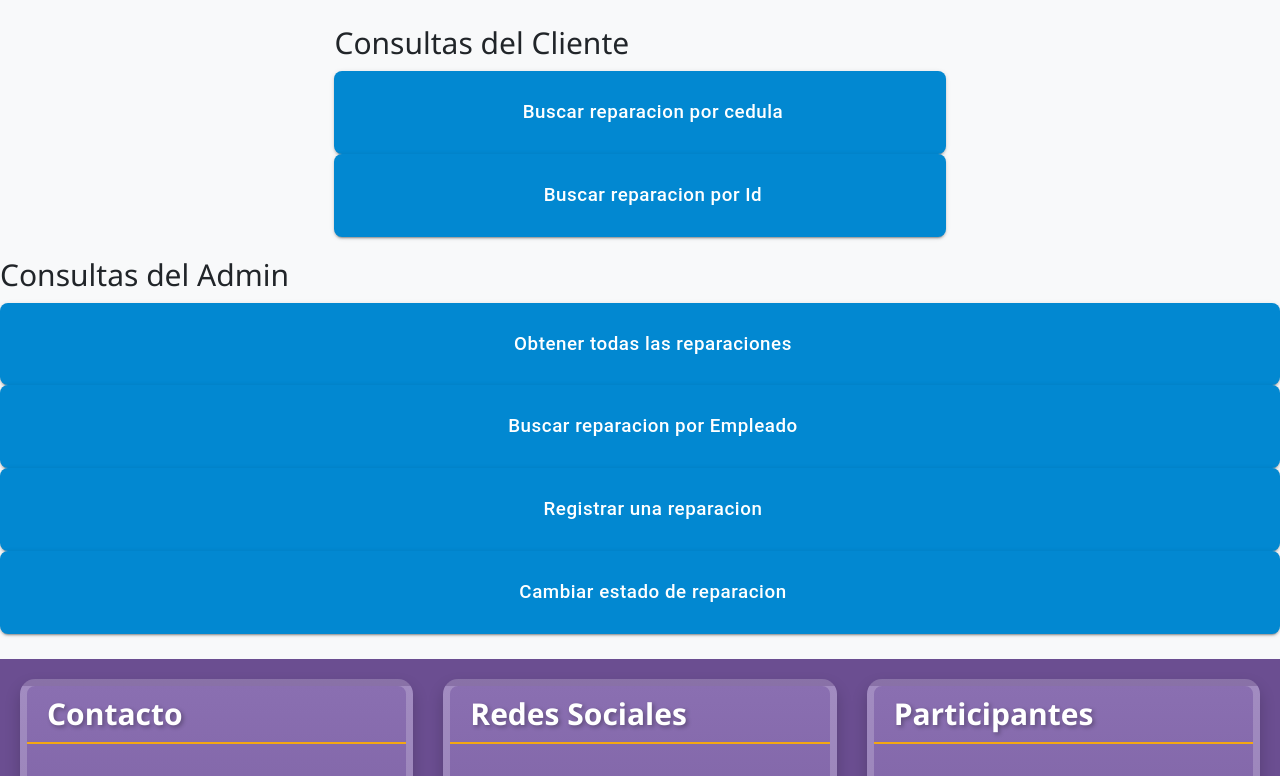
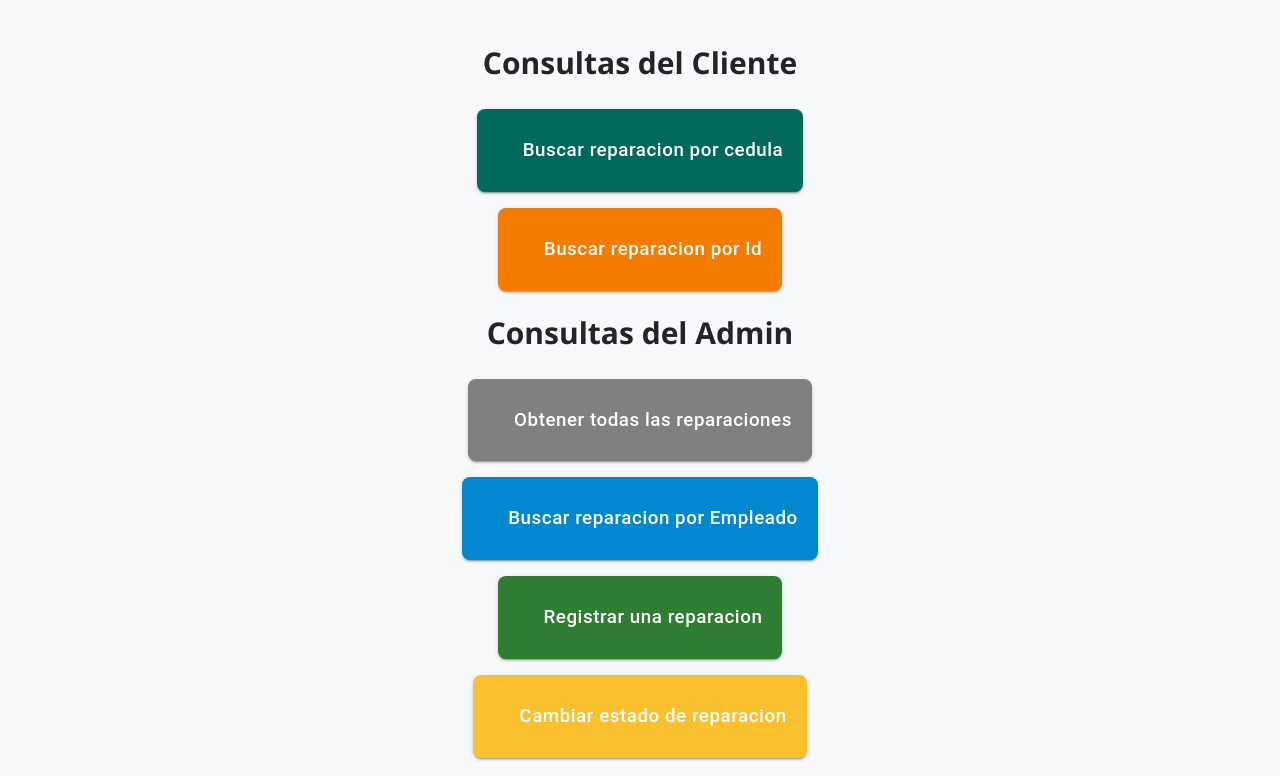
Before and after one commit to Mickaell22/proyecto-dawa-1, a React (Create React App) app: page /reparaciones in a window 1280 px wide. Shown: the part 464-1240 px from the top of the page. Built offline with nearby package versions, Linux system fonts and the light colour scheme; some icons are missing.

Commit message:
Modulo Reparaciones (Terminado)

```diff
--- /dev/null
+++ b/src/assets/css/estilos-troya.css
@@ -0,0 +1,140 @@
+.form-wrapper {
+  display: flex;
+  justify-content: center;
+  align-items: center;
+  height: 30vh;
+  background-color: #f9f9f9;
+}
+
+.busqueda-container {
+  display: flex;
+  align-items: center;
+  gap: 8px;
+  min-width: 600px;
+  width: 100%;
+  padding: 20px;
+  background-color: white;
+  border-radius: 8px;
+  box-shadow: 0 0 10px rgba(0, 0, 0, 0.1);
+}
+
+.busqueda-container label {
+  font-family: Verdana, sans-serif;
+  font-size: 16px;
+}
+
+.busqueda-container input {
+  flex: 1;
+  padding: 8px 10px;
+  font-size: 16px;
+  border: 2px solid darkcyan;
+  border-radius: 5px;
+  font-family: Verdana, sans-serif;
+  height: 35px;
+}
+
+.busqueda-container input:focus {
+  outline: none;
+  border-color: #008b8b;
+}
+
+.busqueda-container button {
+  background-color: #6b4e91;
+  color: white;
+  border: none;
+  padding: 8px 15px;
+  font-size: 16px;
+  border-radius: 5px;
+  cursor: pointer;
+  font-family: Verdana, sans-serif;
+}
+
+.busqueda-container button:hover {
+  background-color: #006666;
+}
+
+.tabla-reparaciones {
+  margin-top: 20px;
+  font-family: Verdana, sans-serif;
+}
+
+.tabla-reparaciones .MuiTableContainer-root {
+  border-radius: 8px;
+  box-shadow: 0 0 15px rgba(0, 139, 139, 0.3);
+}
+
+.tabla-reparaciones table {
+  border-collapse: separate;
+  border-spacing: 0;
+  width: 100%;
+}
+
+.tabla-reparaciones thead tr {
+  background-color: darkcyan;
+}
+
+.tabla-reparaciones thead tr th {
+  color: white;
+  font-weight: bold;
+  padding: 10px;
+  text-align: center;
+  border-right: 1px solid #004d4d;
+}
+
+.tabla-reparaciones thead tr th:last-child {
+  border-right: none;
+}
+
+.tabla-reparaciones tbody tr {
+  background-color: #f9f9f9;
+  transition: background-color 0.3s ease;
+}
+
+.tabla-reparaciones tbody tr:hover {
+  background-color: #d1f0f0;
+}
+
+.tabla-reparaciones tbody tr td {
+  padding: 8px;
+  text-align: center;
+  border-right: 1px solid #e0e0e0;
+}
+
+.tabla-reparaciones tbody tr td:last-child {
+  border-right: none;
+}
+
+.submenu-container {
+  max-width: 600px;
+  margin: 0 auto;
+  display: flex;
+  flex-direction: column;
+  align-items: center; /* Centra horizontalmente el contenido */
+  gap: 24px;
+  padding: 20px;
+  box-sizing: border-box;
+}
+
+.submenu-container > div {
+  display: flex;
+  flex-direction: column;
+  align-items: center;
+  gap: 16px;
+}
+
+.submenu-container h4 {
+  margin-bottom: 12px;
+  font-weight: 600;
+  text-align: center;
+}
+
+.submenu-buttons-row {
+  display: flex;
+  flex-wrap: wrap;
+  justify-content: center;
+  gap: 16px;
+}
+
+.submenu-button {
+  box-sizing: border-box;
+}
--- a/src/views/ActualizarReparacionForm.jsx
+++ b/src/views/ActualizarReparacionForm.jsx
@@ -21,6 +21,7 @@ import {
   MenuItem,
 } from "@mui/material";
 import axios from "axios";
+import "../assets/css/estilos-troya.css";
 
 function ActualizarReparacionForm() {
   const [reparacionSeleccionada, setReparacionSeleccionada] = useState();
@@ -90,20 +91,33 @@ function ActualizarReparacionForm() {
       <Typography variant="h5" gutterBottom>
         Reparaciones disponibles
       </Typography>
+      <div className="tabla-reparaciones">
         <TableContainer component={Paper} elevation={3}>
           <Table>
             <TableHead sx={{ backgroundColor: "gray" }}>
               <TableRow>
                 <TableCell style={{ color: "white" }}>ID Reparación</TableCell>
-              <TableCell style={{ color: "white" }}>Nombre del Cliente</TableCell>
-              <TableCell style={{ color: "white" }}>Cédula del Cliente</TableCell>
-              <TableCell style={{ color: "white" }}>Teléfono del Cliente</TableCell>
+                <TableCell style={{ color: "white" }}>
+                  Nombre del Cliente
+                </TableCell>
+                <TableCell style={{ color: "white" }}>
+                  Cédula del Cliente
+                </TableCell>
+                <TableCell style={{ color: "white" }}>
+                  Teléfono del Cliente
+                </TableCell>
                 <TableCell style={{ color: "white" }}>Equipo</TableCell>
-              <TableCell style={{ color: "white" }}>Problema Reportado</TableCell>
+                <TableCell style={{ color: "white" }}>
+                  Problema Reportado
+                </TableCell>
                 <TableCell style={{ color: "white" }}>Fecha Ingreso</TableCell>
                 <TableCell style={{ color: "white" }}>Estado</TableCell>
-              <TableCell style={{ color: "white" }}>Técnico Asignado (ID)</TableCell>
-              <TableCell style={{ color: "white" }}>Fecha Entrega Estimada</TableCell>
+                <TableCell style={{ color: "white" }}>
+                  Técnico Asignado (ID)
+                </TableCell>
+                <TableCell style={{ color: "white" }}>
+                  Fecha Entrega Estimada
+                </TableCell>
                 <TableCell style={{ color: "white" }}>ID Orden</TableCell>
                 <TableCell style={{ color: "white" }}>Acciones</TableCell>
               </TableRow>
@@ -120,7 +134,9 @@ function ActualizarReparacionForm() {
                   <TableCell align="center">{rep.fechaIngreso}</TableCell>
                   <TableCell align="center">{rep.estado}</TableCell>
                   <TableCell align="center">{rep.tecnicoId}</TableCell>
-                <TableCell align="center">{rep.fechaEntregaEstimada}</TableCell>
+                  <TableCell align="center">
+                    {rep.fechaEntregaEstimada}
+                  </TableCell>
                   <TableCell align="center">{rep.ordenId}</TableCell>
                   <TableCell align="center">
                     <Button
@@ -139,6 +155,7 @@ function ActualizarReparacionForm() {
             </TableBody>
           </Table>
         </TableContainer>
+      </div>
 
       <Modal
         open={banderaModal}
@@ -165,17 +182,45 @@ function ActualizarReparacionForm() {
           >
             <fieldset>
               <legend>Datos del Cliente</legend>
-              <Input disabled fullWidth value={reparacionSeleccionada?.id || ""} />
-              <Input disabled fullWidth value={reparacionSeleccionada?.clienteNombre || ""} />
-              <Input disabled fullWidth value={reparacionSeleccionada?.clienteCedula || ""} />
-              <Input disabled fullWidth value={reparacionSeleccionada?.clienteTelefono || ""} />
+              <Input
+                disabled
+                fullWidth
+                value={reparacionSeleccionada?.id || ""}
+              />
+              <Input
+                disabled
+                fullWidth
+                value={reparacionSeleccionada?.clienteNombre || ""}
+              />
+              <Input
+                disabled
+                fullWidth
+                value={reparacionSeleccionada?.clienteCedula || ""}
+              />
+              <Input
+                disabled
+                fullWidth
+                value={reparacionSeleccionada?.clienteTelefono || ""}
+              />
             </fieldset>
 
             <fieldset style={{ marginTop: "1rem" }}>
               <legend>Datos del Técnico</legend>
-              <Input disabled fullWidth value={reparacionSeleccionada?.tecnicoId || ""} />
-              <Input disabled fullWidth value={reparacionSeleccionada?.equipo || ""} />
-              <Input disabled fullWidth value={reparacionSeleccionada?.problemaReportado || ""} />
+              <Input
+                disabled
+                fullWidth
+                value={reparacionSeleccionada?.tecnicoId || ""}
+              />
+              <Input
+                disabled
+                fullWidth
+                value={reparacionSeleccionada?.equipo || ""}
+              />
+              <Input
+                disabled
+                fullWidth
+                value={reparacionSeleccionada?.problemaReportado || ""}
+              />
             </fieldset>
 
             <FormControl fullWidth margin="normal">
@@ -195,7 +240,11 @@ function ActualizarReparacionForm() {
             </FormControl>
 
             <Box display="flex" justifyContent="flex-end" mt={2}>
-              <Button onClick={actualizarEstado} variant="contained" color="success">
+              <Button
+                onClick={actualizarEstado}
+                variant="contained"
+                color="success"
+              >
                 Guardar Estado
               </Button>
             </Box>
--- a/src/views/MenuReparaciones.jsx
+++ b/src/views/MenuReparaciones.jsx
@@ -2,24 +2,32 @@ import React, { useState } from "react";
 import { Link } from "react-router-dom";
 import { Button } from "@mui/material";
 import ReceiptLongIcon from "@mui/icons-material/ReceiptLong";
-import BuildIcon from '@mui/icons-material/Build';
-import HandymanIcon from '@mui/icons-material/Handyman';
-import BadgeIcon from '@mui/icons-material/Badge';
-import FingerprintIcon from '@mui/icons-material/Fingerprint';
-import ChangeCircleIcon from '@mui/icons-material/ChangeCircle';
+import BuildIcon from "@mui/icons-material/Build";
+import HandymanIcon from "@mui/icons-material/Handyman";
+import BadgeIcon from "@mui/icons-material/Badge";
+import FingerprintIcon from "@mui/icons-material/Fingerprint";
+import ChangeCircleIcon from "@mui/icons-material/ChangeCircle";
+import "../assets/css/estilos-troya.css";
 
 const MenuReparaciones = () => {
   return (
     <div className="submenu-container">
       <div>
         <h4>Consultas del Cliente</h4>
+        <div className="submenu-buttons-row">
           <Link to={"/reparaciones/cliente"}>
             <Button
               variant="contained"
-            color="info"
               size="large"
               className="submenu-button"
               startIcon={<FingerprintIcon />}
+              sx={{
+                backgroundColor: "#00695c",
+                color: "#ffffff",
+                "&:hover": {
+                  backgroundColor: "#004d40",
+                },
+              }}
             >
               Buscar reparacion por cedula
             </Button>
@@ -27,21 +35,35 @@ const MenuReparaciones = () => {
           <Link to={"/reparacion"}>
             <Button
               variant="contained"
-            color="info"
               size="large"
               className="submenu-button"
               startIcon={<BuildIcon />}
+              sx={{
+                backgroundColor: "#f57c00",
+                color: "#ffffff",
+                "&:hover": {
+                  backgroundColor: "#bb4d00",
+                },
+              }}
             >
               Buscar reparacion por Id
             </Button>
           </Link>
         </div>
+      </div>
       <div>
         <h4>Consultas del Admin</h4>
+        <div className="submenu-buttons-row">
           <Link to={"/reparaciones/todas"}>
             <Button
               variant="contained"
-            color="info"
+              sx={{
+                backgroundColor: "gray",
+                color: "#ffffff",
+                "&:hover": {
+                  backgroundColor: "#1b1b1b",
+                },
+              }}
               size="large"
               className="submenu-button"
               startIcon={<ReceiptLongIcon />}
@@ -63,7 +85,7 @@ const MenuReparaciones = () => {
           <Link to={"/reparaciones/crear"}>
             <Button
               variant="contained"
-            color="info"
+              color="success"
               size="large"
               className="submenu-button"
               startIcon={<HandymanIcon />}
@@ -74,7 +96,12 @@ const MenuReparaciones = () => {
           <Link to={"/reparaciones/actualizar"}>
             <Button
               variant="contained"
-            color="info"
+              sx={{
+                backgroundColor: "#fbc02d",
+                "&:hover": {
+                  backgroundColor: "#f9a825",
+                },
+              }}
               size="large"
               className="submenu-button"
               startIcon={<ChangeCircleIcon />}
@@ -84,6 +111,7 @@ const MenuReparaciones = () => {
           </Link>
         </div>
       </div>
+    </div>
   );
 };
 
--- a/src/views/ReparacionForm.jsx
+++ b/src/views/ReparacionForm.jsx
@@ -114,6 +114,7 @@ function ReparacionForm() {
 
   return (
     <div>
+      <div className="reparacion-form">
         <form className="form" onSubmit={handleSubmit}>
           <fieldset>
             <legend>Datos del Cliente</legend>
@@ -286,6 +287,7 @@ function ReparacionForm() {
             Registrar Reparacion
           </Button>
         </form>
+      </div>
 
       <Modal
         open={banderaModalTecnico}
--- a/src/views/TablaReparaciones.jsx
+++ b/src/views/TablaReparaciones.jsx
@@ -13,6 +13,7 @@ import {
   CircularProgress,
 } from "@mui/material";
 import axios from "axios";
+import "../assets/css/estilos-troya.css";
 
 function TablaReparaciones() {
   const [reparaciones, setReparaciones] = useState([]);
@@ -46,6 +47,7 @@ function TablaReparaciones() {
       <Typography variant="h5" gutterBottom>
         Todas las reparaciones
       </Typography>
+      <div className="tabla-reparaciones">
         <TableContainer component={Paper} elevation={3}>
           <Table>
             <TableHead sx={{ backgroundColor: "gray" }}>
@@ -90,7 +92,9 @@ function TablaReparaciones() {
                   <TableCell align="center">{rep.fechaIngreso}</TableCell>
                   <TableCell align="center">{rep.estado}</TableCell>
                   <TableCell align="center">{rep.tecnicoId}</TableCell>
-                <TableCell align="center">{rep.fechaEntregaEstimada}</TableCell>
+                  <TableCell align="center">
+                    {rep.fechaEntregaEstimada}
+                  </TableCell>
                   <TableCell align="center">{rep.fechaEntregaReal}</TableCell>
                   <TableCell align="center">{rep.ordenId}</TableCell>
                 </TableRow>
@@ -99,6 +103,7 @@ function TablaReparaciones() {
           </Table>
         </TableContainer>
       </div>
+    </div>
   );
 }
 
--- a/src/views/TablaReparacionesCi.jsx
+++ b/src/views/TablaReparacionesCi.jsx
@@ -16,6 +16,7 @@ import {
   TableContainer,
   TableRow,
 } from "@mui/material";
+import "../assets/css/estilos-troya.css";
 
 function TablaReparacionesCi(props) {
   const [cajaBusqueda, setCajaBusqueda] = useState({ ci: "" });
@@ -48,8 +49,9 @@ function TablaReparacionesCi(props) {
 
   return (
     <div>
+      <div className="form-wrapper">
         <form onSubmit={handleSubmit}>
-        <div className="form-group">
+          <div className="busqueda-container">
             <label htmlFor="ci">CI:</label>
             <Input
               id="ci"
@@ -69,6 +71,7 @@ function TablaReparacionesCi(props) {
             </Button>
           </div>
         </form>
+      </div>
 
       <Modal
         open={banderaDatos}
--- a/src/views/TablaReparacionesEmpleado.jsx
+++ b/src/views/TablaReparacionesEmpleado.jsx
@@ -16,6 +16,7 @@ import {
   Input,
 } from "@mui/material";
 import axios from "axios";
+import "../assets/css/estilos-troya.css";
 
 function TablaReparacionesEmpleado() {
   const [cajaBusqueda, setCajaBusqueda] = useState({ id_empleado: "" });
@@ -62,15 +63,16 @@ function TablaReparacionesEmpleado() {
 
   return (
     <div>
+      <div className="form-wrapper">
         <form onSubmit={handleSubmit}>
-        <div className="form-group">
+          <div className="busqueda-container">
             <label htmlFor="id_empleado">ID:</label>
             <Input
               id="id_empleado"
               name="id_empleado"
               onChange={handleChange}
+              sx={{ width: "500px" }}
               placeholder="Ingrese el id del empleado para realizar la búsqueda"
-            sx={{ width: "500px" }}
             />
             <Button
               variant="contained"
@@ -83,6 +85,7 @@ function TablaReparacionesEmpleado() {
             </Button>
           </div>
         </form>
+      </div>
 
       <Modal
         open={banderaDatos}
--- a/src/views/TablaReparacionesId.jsx
+++ b/src/views/TablaReparacionesId.jsx
@@ -16,6 +16,7 @@ import {
   TableContainer,
   TableRow,
 } from "@mui/material";
+import "../assets/css/estilos-troya.css";
 
 function TablaReparacionesId() {
   const [cajaBusqueda, setCajaBusqueda] = useState({ id: "" });
@@ -48,8 +49,9 @@ function TablaReparacionesId() {
 
   return (
     <div>
+      <div className="form-wrapper">
         <form onSubmit={handleSubmit}>
-        <div className="form-group">
+          <div className="busqueda-container">
             <label htmlFor="id">ID:</label>
             <Input
               id="id"
@@ -69,6 +71,7 @@ function TablaReparacionesId() {
             </Button>
           </div>
         </form>
+      </div>
 
       <Modal
         open={banderaDatos}
```
Lines whose indentation alone changed are shown as unchanged.
